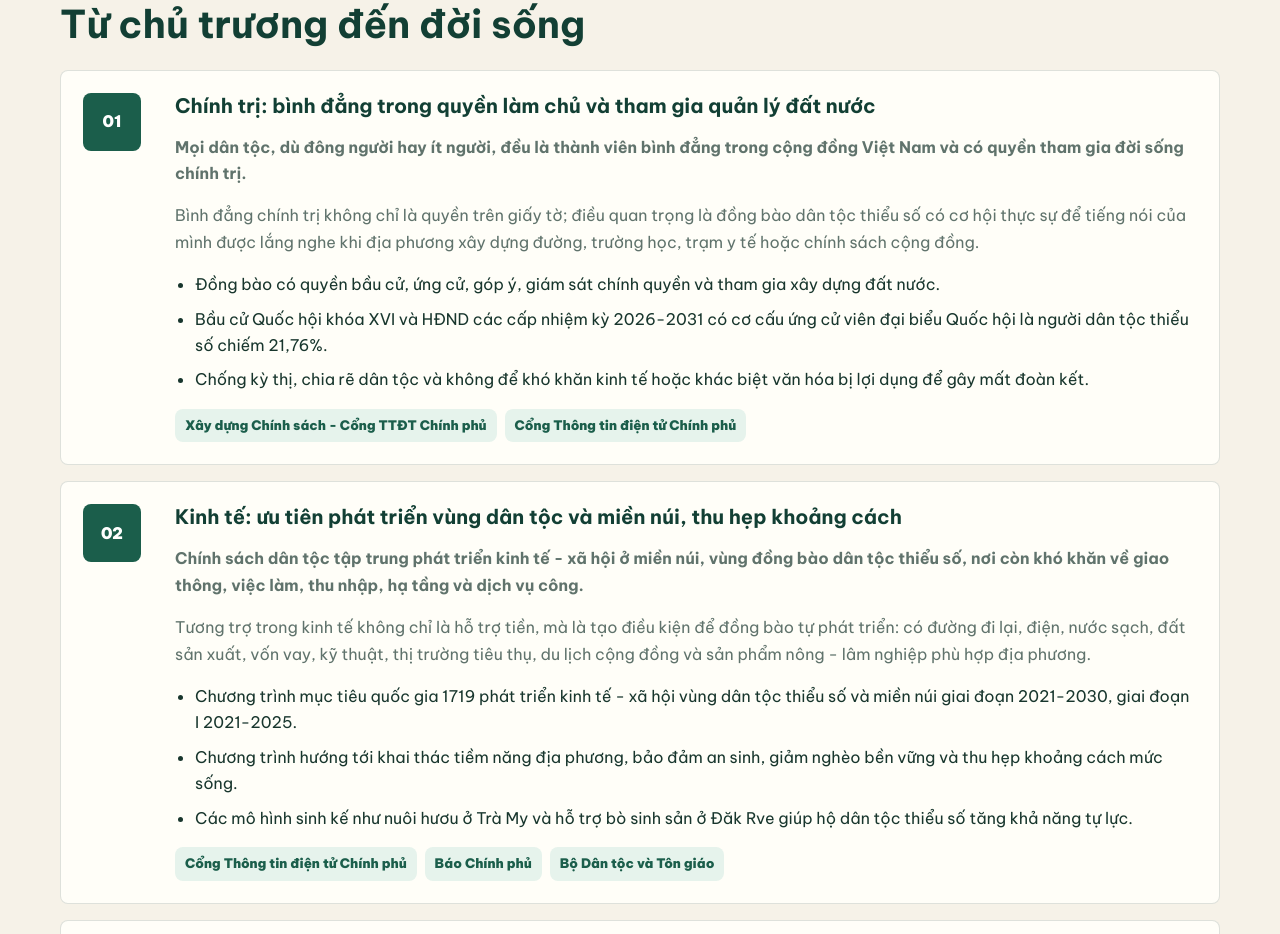
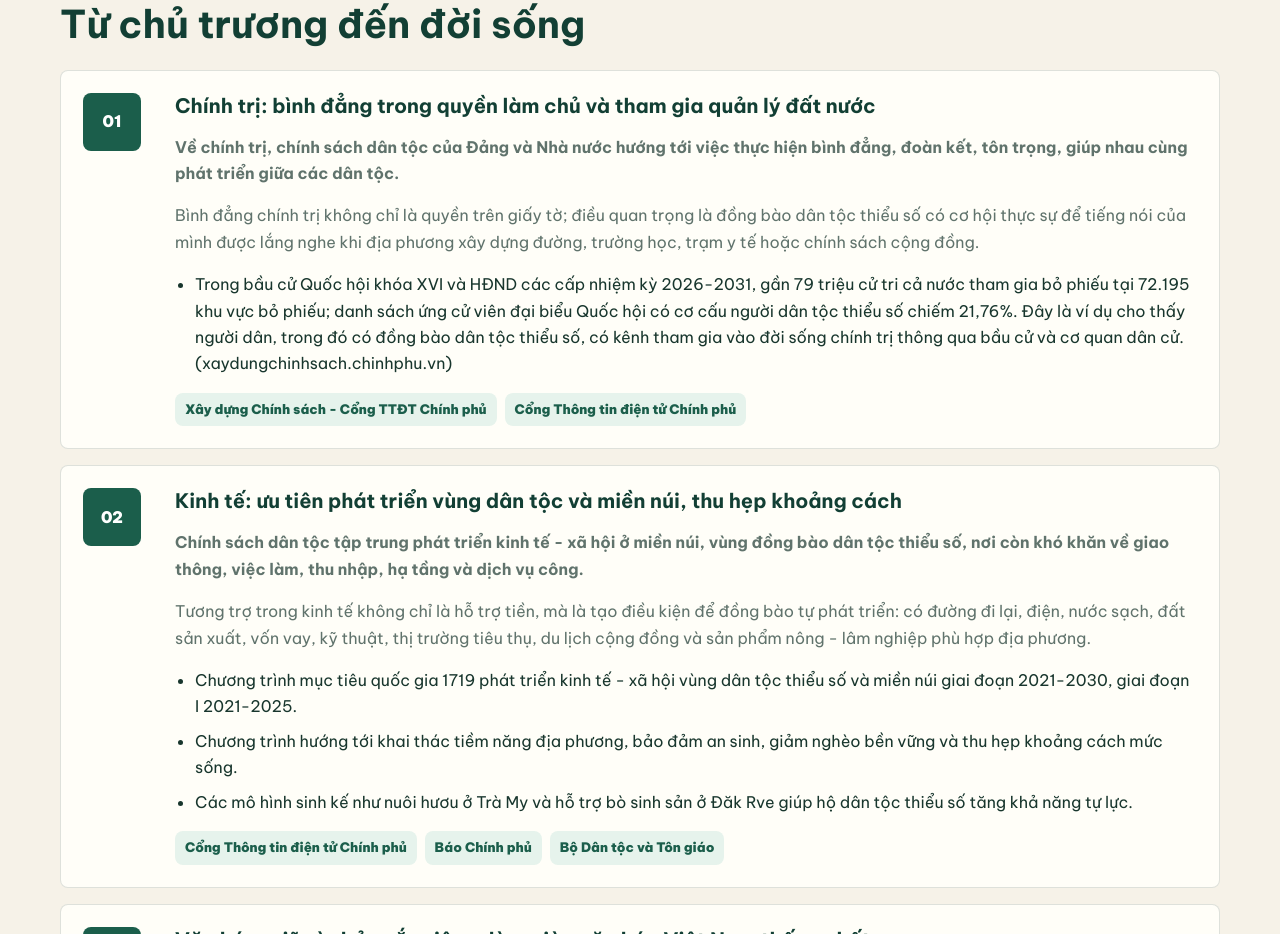
Before and after one commit to datfullstacks/mln111, a Next.js app: page /policy in a window 1280 px wide. Shown: the part 1080-2014 px from the top of the page. Built offline with nearby package versions, Linux system fonts and the light colour scheme.

Commit message:
feat: update political policy slide copy

```diff
--- a/lib/data.ts
+++ b/lib/data.ts
@@ -241,12 +241,10 @@ export const policyPillars: PolicyPillar[] = [
   {
     id: 'politics',
     title: 'Chính trị: bình đẳng trong quyền làm chủ và tham gia quản lý đất nước',
-    summary: 'Mọi dân tộc, dù đông người hay ít người, đều là thành viên bình đẳng trong cộng đồng Việt Nam và có quyền tham gia đời sống chính trị.',
+    summary: 'Về chính trị, chính sách dân tộc của Đảng và Nhà nước hướng tới việc thực hiện bình đẳng, đoàn kết, tôn trọng, giúp nhau cùng phát triển giữa các dân tộc.',
     plain: 'Bình đẳng chính trị không chỉ là quyền trên giấy tờ; điều quan trọng là đồng bào dân tộc thiểu số có cơ hội thực sự để tiếng nói của mình được lắng nghe khi địa phương xây dựng đường, trường học, trạm y tế hoặc chính sách cộng đồng.',
     examples: [
-      'Đồng bào có quyền bầu cử, ứng cử, góp ý, giám sát chính quyền và tham gia xây dựng đất nước.',
-      'Bầu cử Quốc hội khóa XVI và HĐND các cấp nhiệm kỳ 2026-2031 có cơ cấu ứng cử viên đại biểu Quốc hội là người dân tộc thiểu số chiếm 21,76%.',
-      'Chống kỳ thị, chia rẽ dân tộc và không để khó khăn kinh tế hoặc khác biệt văn hóa bị lợi dụng để gây mất đoàn kết.'
+      'Trong bầu cử Quốc hội khóa XVI và HĐND các cấp nhiệm kỳ 2026-2031, gần 79 triệu cử tri cả nước tham gia bỏ phiếu tại 72.195 khu vực bỏ phiếu; danh sách ứng cử viên đại biểu Quốc hội có cơ cấu người dân tộc thiểu số chiếm 21,76%. Đây là ví dụ cho thấy người dân, trong đó có đồng bào dân tộc thiểu số, có kênh tham gia vào đời sống chính trị thông qua bầu cử và cơ quan dân cử. (xaydungchinhsach.chinhphu.vn)'
     ],
     sourceIds: ['election2026', 'nq88']
   },
```
Also changed, not shown: app/components/Home.tsx (+16 -10 lines).
